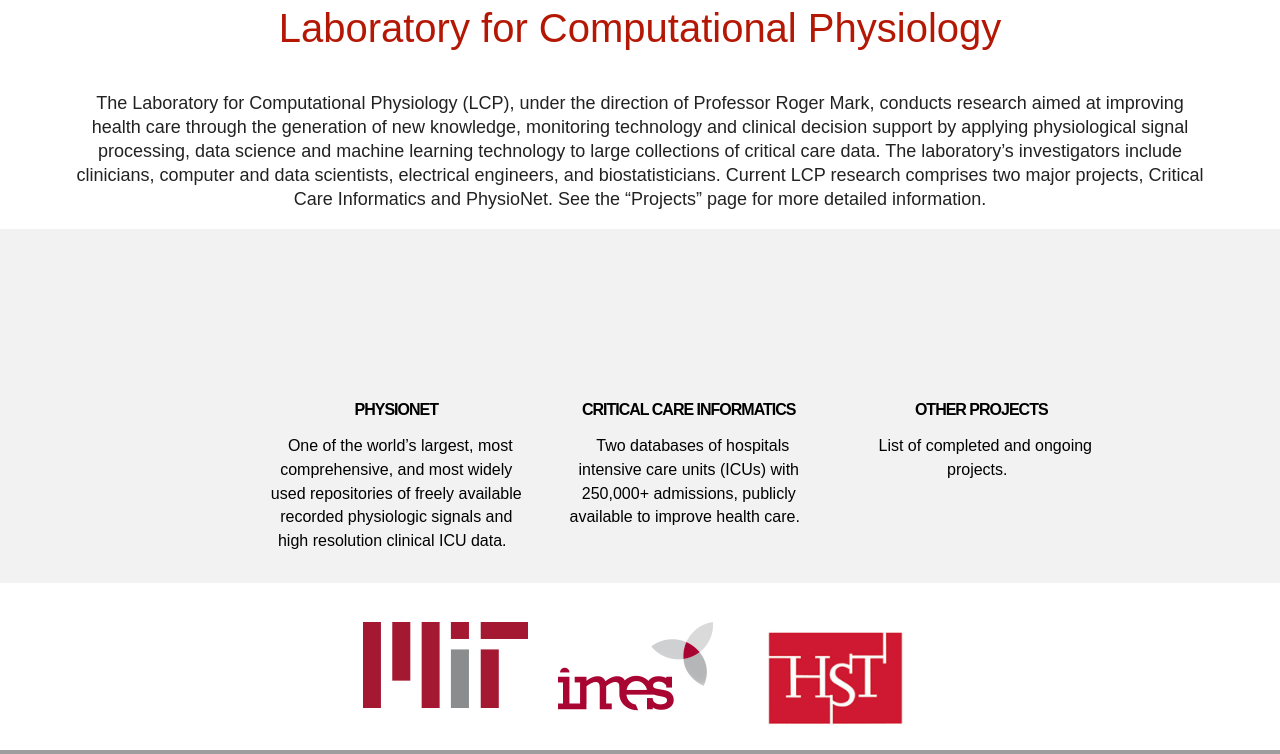
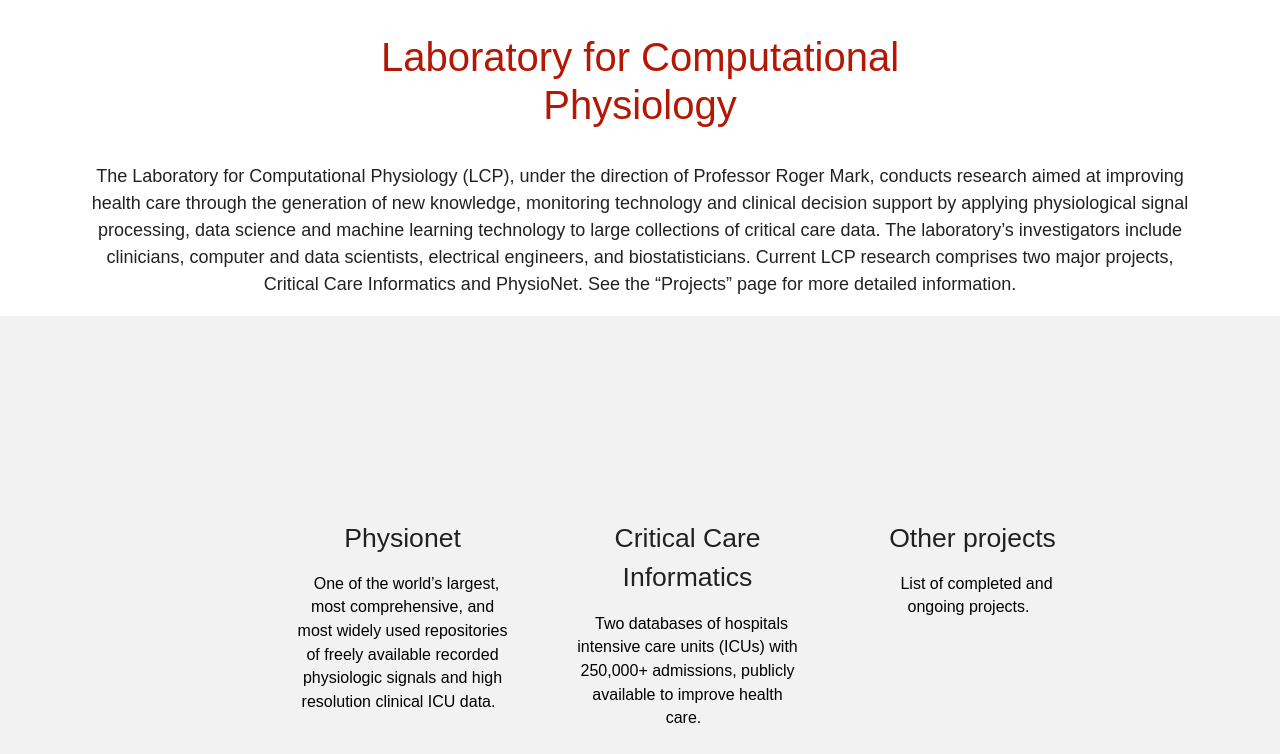
Before and after one commit to MIT-LCP/mit-lcp.github.io, a Flask app: page / in a window 1280 px wide. Shown: the part 57-811 px from the top of the page. Run offline with Flask 2, Linux system fonts and the light colour scheme; parts of the project's set-up code (start-up, migrations or seed data) failed here and were passed over; some libraries are stand-ins or nearby versions; some web fonts are replaced; grey boxes are pictures that could not be loaded.

Commit message:
various changes to adjust spacing. More to do...

```diff
--- a/static/css/custom_2-revkp.css
+++ b/static/css/custom_2-revkp.css
@@ -60,12 +60,14 @@
 .feature_title{
     position:relative;
     padding-bottom:0.625em;
+    padding-bottom:0em;
 /*    color:#EE3B24!important;*/
     color:#B41805 !important;
     width: 65%;
-    margin: 0.625em auto;
+    margin: 1.0em auto .4em;
     font-size: 2.5em;
     line-height: 3.125em;
+    line-height: 1.2em;
 /*    text-transform:uppercase;*/
 }
 .feature_title2{
@@ -96,8 +98,8 @@
       cursor: pointer;
 }
 .feature_content i{
-    font-size:3.75em;
-    line-height: 3.75em;
+/*    font-size:3.75em;
+    line-height: 3.75em; */
     z-index:3;
     position: relative;
      -webkit-transition: all .4s ease .1s;
@@ -199,8 +201,8 @@
     display:inline-block;
     text-align:center;
     margin: 0 auto;
-    height:5.625em !important;
-    width:10.3125em !important;
+    height:90px !important;
+    width:165px !important;
 }
 @media{
     .projects_logo img{
@@ -208,8 +210,8 @@
     display:inline-block;
     text-align:center;
     left: 25%;
-    height:5.625em !important;
-    width:10.3125em !important;
+    height:90px !important;
+    width:165px !important;
     }
 }
 #news_1 {
@@ -234,8 +236,8 @@
     display:inline-block;
     text-align:center;
     left: 25%;
-    height:5.625em !important;
-    width:10.3125em !important;
+    height:90px !important;
+    width:165px !important;
     }
 }
 
@@ -355,3 +357,15 @@
     div.feature_content {padding-top: 1.5625em;}
   }
  a {color: #337ab7;}
+
+ /* added by KP to override bootstrap styles */
+.col-md-3 {
+    width: 25%;
+    padding: 2em;
+    margin: 0;
+}
+
+.row {
+    margin: 0;
+    width: 100%;
+}
--- a/templates/header.html
+++ b/templates/header.html
@@ -10,6 +10,7 @@
   <link rel='stylesheet' type='text/css' href="{{ url_for('static', filename='css/bootstrap-revkp.min.css') }}" />
   <link rel='stylesheet' type='text/css' href="{{ url_for('static', filename='css/styles.css') }}" />
   <link rel='stylesheet' type='text/css' href="{{ url_for('static', filename='css/custom_2.css') }}" />
+  <link rel='stylesheet' type='text/css' href="{{ url_for('static', filename='css/custom_2-revkp.css') }}" />
 
 
   <script src="{{ url_for('static', filename='js/jquery.js') }}"></script>
--- a/templates/index.html
+++ b/templates/index.html
@@ -41,21 +41,21 @@
           <div class="col-md-3 col-xs-3 col-sm-3">
             <div class="feature_content">
               <a href="Physionet"><i class="fa fa-desktop"></i></a>
-              <h5>Physionet</h5>
+              <h2>Physionet</h2>
               <a href="Physionet">One of the world’s largest, most comprehensive, and most widely used repositories of freely available recorded physiologic signals and high resolution clinical ICU data.</a>
             </div>
           </div>
           <div class="col-md-3 col-xs-3 col-sm-3">
             <div class="feature_content">
               <a href="CCI"><i class="fa fa-database"></i></a>
-              <h5>Critical Care Informatics</h5>
+              <h2>Critical Care Informatics</h2>
               <a href="CCI" style="text-align:center;">Two databases of hospitals intensive care units (ICUs) with 250,000+ admissions, publicly available to improve health care.</a>
             </div>
           </div>
           <div class="col-md-3 col-xs-3 col-sm-3">
             <div class="feature_content">
               <a href="#"><i class="fa fa-list-alt"></i></a>
-              <h5>Other projects</h5>
+              <h2>Other projects</h2>
               <a href="#" style="text-align:center;">List of completed and ongoing projects.</a>
             </div>
           </div>
```
